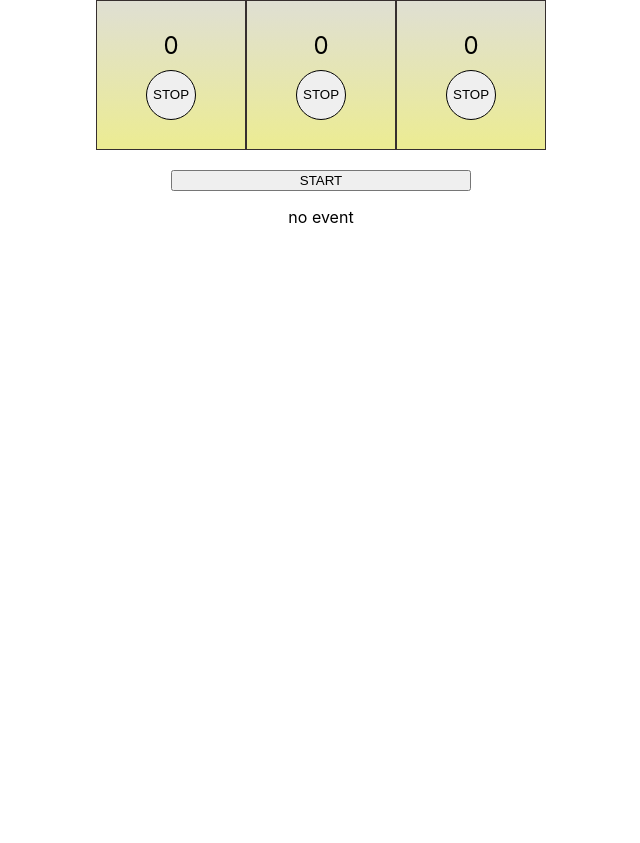
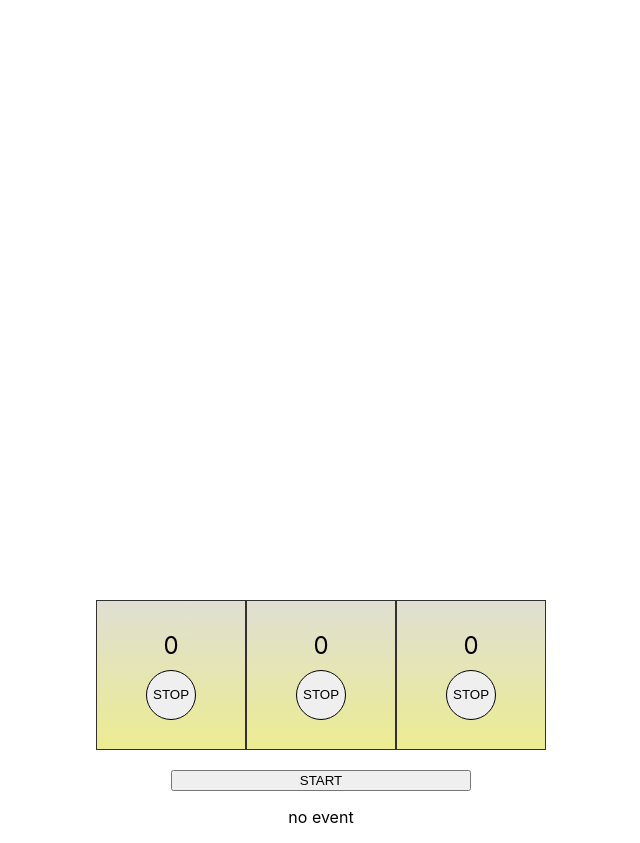
Before and after one commit to ryotaro-0805/slot-App, a Next.js app: page / in a window 1280 px wide. Shown: the whole page, without its empty margins (319-959 px from the left). Before the commit the page ends 800 px from the top, so only its background shows below. Built offline with nearby package versions, Linux system fonts and the light colour scheme.

Commit message:
Update globals.css

```diff
--- a/styles/globals.css
+++ b/styles/globals.css
@@ -2,6 +2,7 @@ html,
 body {
   padding: 0;
   margin: 0;
+  margin-top:300px;
   font-family: -apple-system, BlinkMacSystemFont, Segoe UI, Roboto, Oxygen,
     Ubuntu, Cantarell, Fira Sans, Droid Sans, Helvetica Neue, sans-serif;
 }
```
